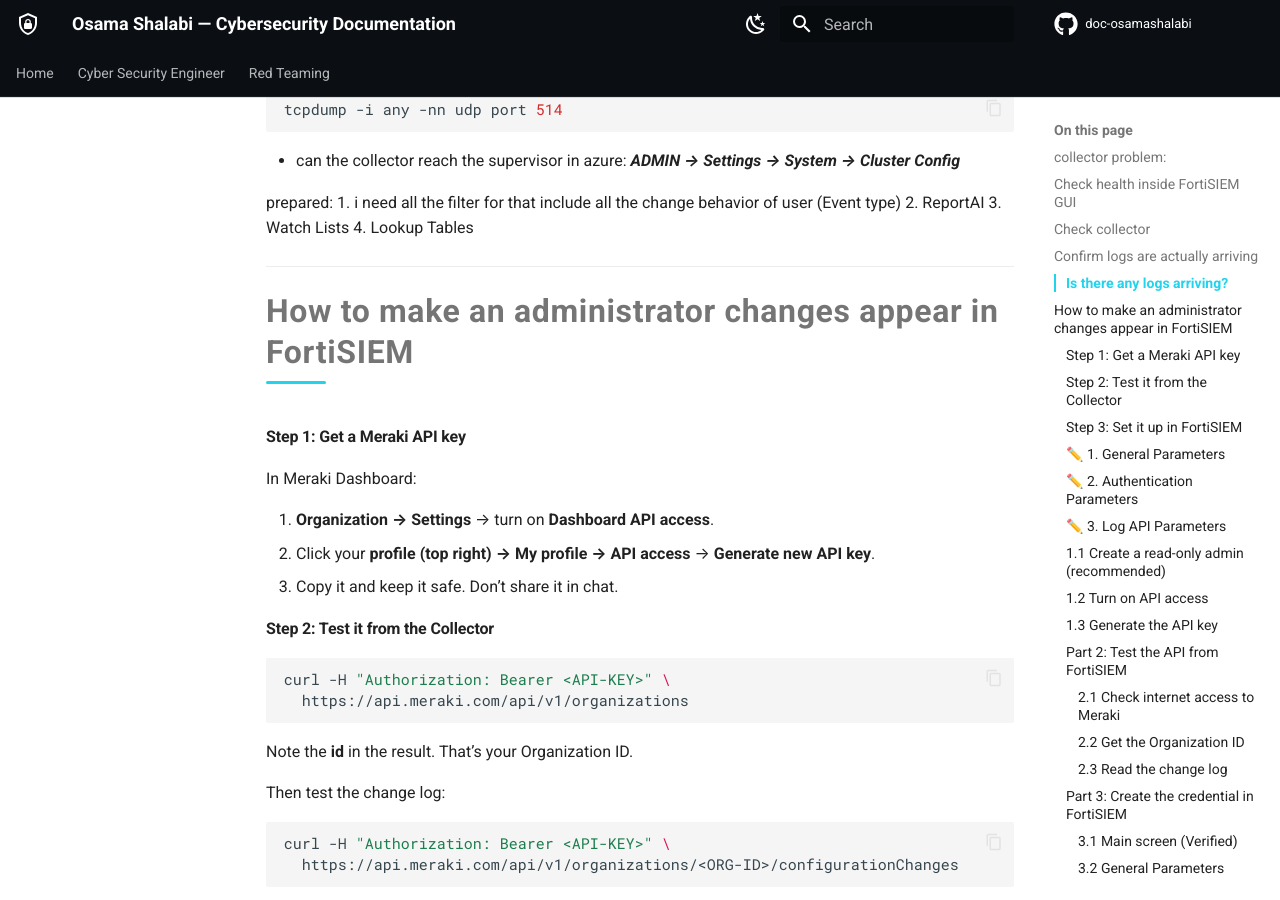
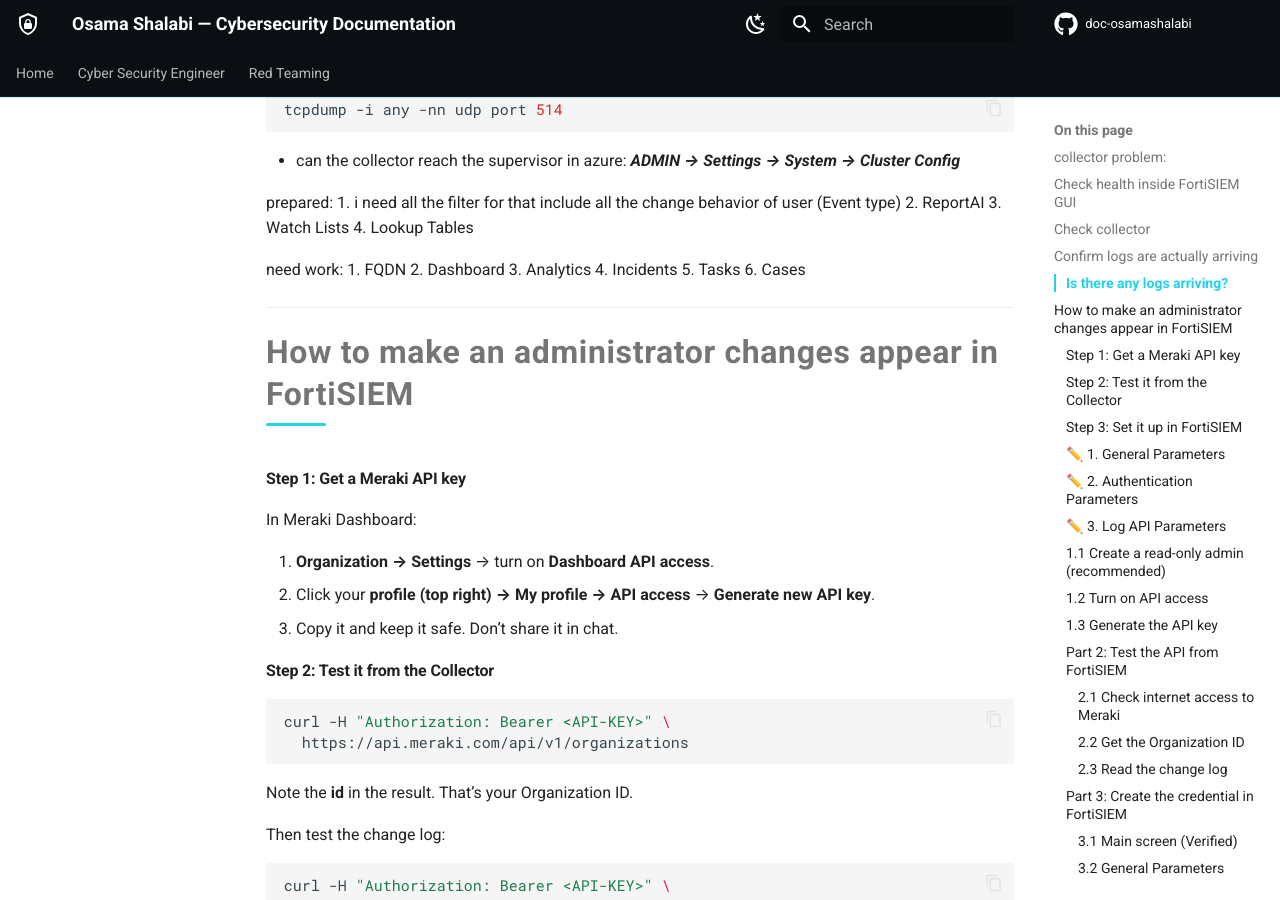
Before and after one commit to osamashalabi432-png/doc-osamashalabi, an MkDocs documentation site: the page built from docs/cyber-security-engineer/siem/fortisiem/troubleshooting/troubleshooting.md, in a window 1280 px wide and 900 px high, scrolled down 1749 px. Built offline with MkDocs 1.6.1 and Material for MkDocs 9.7.7, drawn with Linux system fonts in a browser that asks for light colours; comment, search, counter and statistics services are not loaded.

Commit message:
vault backup: 2026-11-04 13:27:16

```diff
--- a/docs/cyber-security-engineer/siem/fortisiem/troubleshooting/troubleshooting.md
+++ b/docs/cyber-security-engineer/siem/fortisiem/troubleshooting/troubleshooting.md
@@ -78,6 +78,14 @@ prepared:
 3. Watch Lists
 4. Lookup Tables
 
+
+need work:
+1. FQDN
+2. Dashboard
+3. Analytics
+4. Incidents
+5. Tasks
+6. Cases
 
 ---
 # How to make an administrator changes appear in FortiSIEM
```
